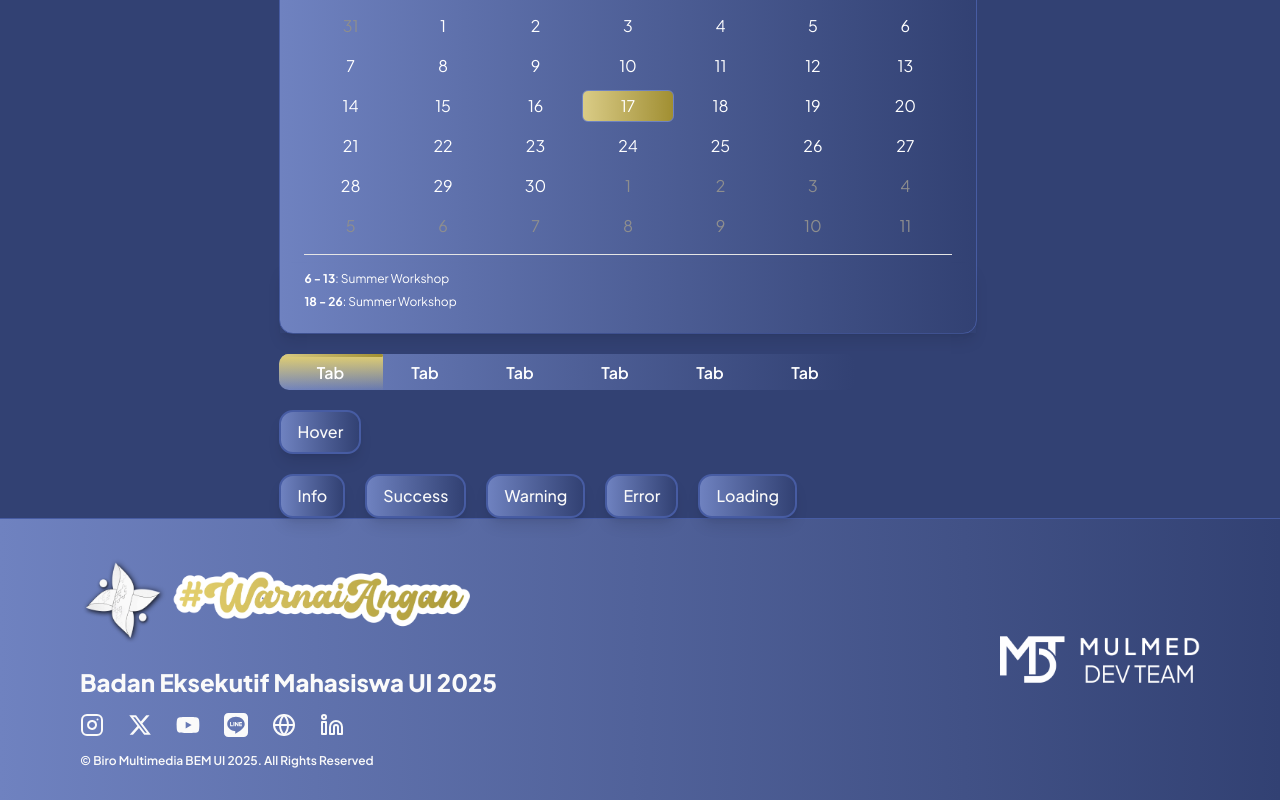
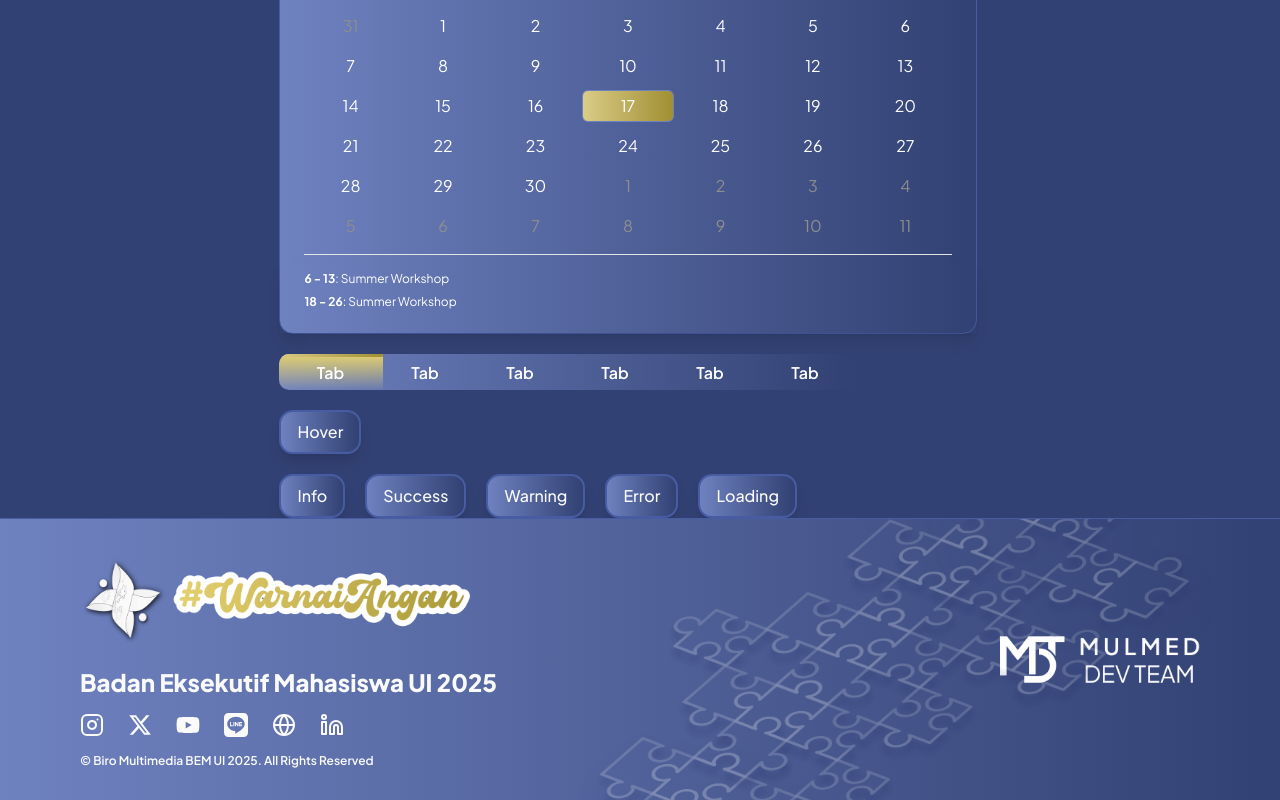
Before and after one commit to Badan-Eksekutif-Mahasiswa/fe-sistem-perekrutan-terbuka-2025, a Next.js app: page / in a window 1280 px wide. Shown: the part 610-1410 px from the top of the page. Built offline with nearby package versions, Linux system fonts and the light colour scheme.

Commit message:
feat: bg footer

```diff
--- a/src/components/elements/Footer/index.tsx
+++ b/src/components/elements/Footer/index.tsx
@@ -4,7 +4,7 @@ import Link from "next/link";
 
 const Footer = () => {
   return (
-    <footer className="font-jakarta bg-gradient-card flex border-t border-primary-300 justify-between items-center max-md:flex-col gap-5 px-20 py-8 max-lg:px-10 max-md:px-5">
+    <footer className="relative overflow-hidden font-jakarta bg-gradient-card flex border-t border-primary-300 justify-between items-center max-md:flex-col gap-5 px-20 py-8 max-lg:px-10 max-md:px-5">
       <div className="flex flex-col gap-4 max-md:items-center">
         <div className="relative w-[390px] max-md:w-[250px] h-[100px] max-md:h-[70px]">
           <Image
@@ -41,6 +41,15 @@ const Footer = () => {
           objectFit="contain"
         />
       </div>
+
+      <div className="absolute right-0 max-md:translate-x-30 w-200 max-md:w-100 h-200 max-md:h-100">
+        <Image
+          src="/assets/puzzle.webp"
+          alt="decor"
+          fill
+          className="object-contain opacity-60"
+        />
+      </div>
     </footer>
   );
 };
```
Also changed, not shown: public/assets/puzzle.webp (added).
